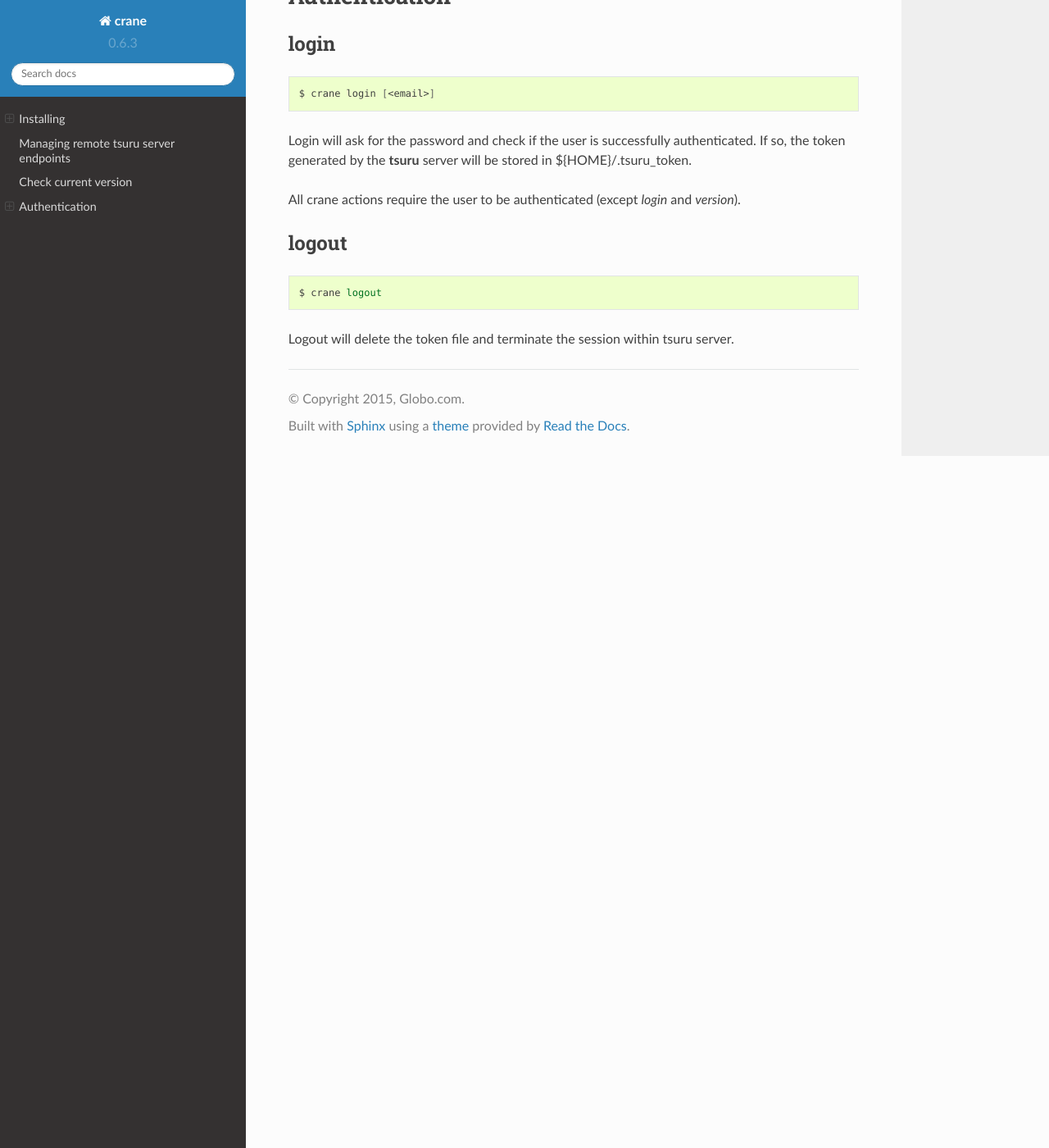
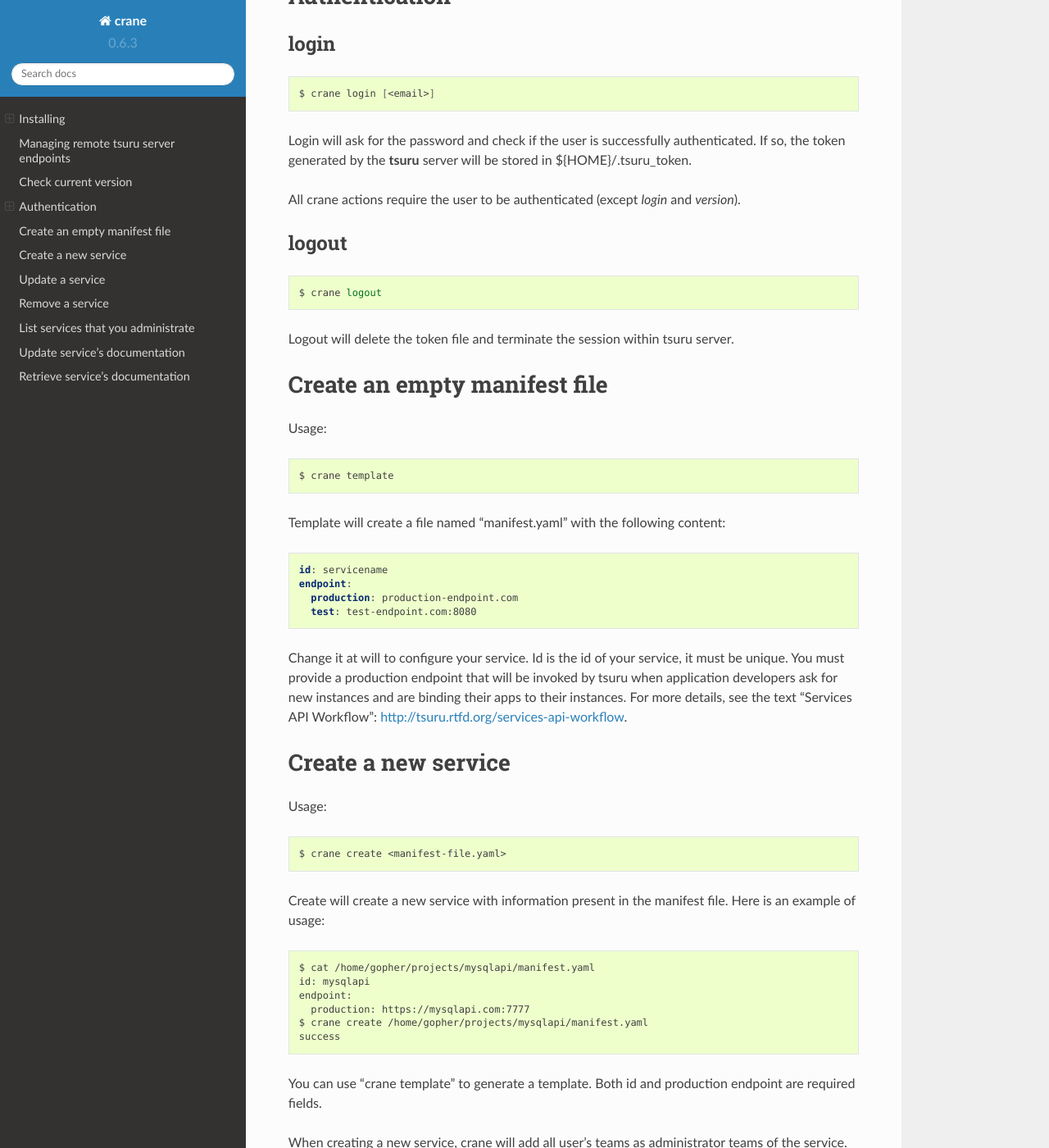
Before and after one commit to tsuru/crane, a Sphinx documentation site: the page built from docs/source/index.rst, in a window 1280 px wide and 1400 px high, scrolled down 2669 px. Shown: the whole window at 82% size. Built offline with Sphinx 7.4.7 and the Read the Docs theme 2.0.0, drawn with Linux system fonts in a browser that asks for light colours; some of the changed text lies outside the part shown.

Commit message:
docs: copying docs from godoc.

```diff
--- a/docs/source/index.rst
+++ b/docs/source/index.rst
@@ -177,3 +177,159 @@
     $ crane logout
 
 Logout will delete the token file and terminate the session within tsuru server.
+
+Create an empty manifest file
+=============================
+
+Usage:
+
+.. highlight:: bash
+
+::
+
+    $ crane template
+
+Template will create a file named "manifest.yaml" with the following content:
+
+.. highlight:: yaml
+
+::
+
+    id: servicename
+    endpoint:
+      production: production-endpoint.com
+      test: test-endpoint.com:8080
+
+Change it at will to configure your service. Id is the id of your service, it
+must be unique. You must provide a production endpoint that will be invoked by
+tsuru when application developers ask for new instances and are binding their
+apps to their instances. For more details, see the text "Services API
+Workflow": http://tsuru.rtfd.org/services-api-workflow.
+
+
+Create a new service
+====================
+
+Usage:
+
+.. highlight:: bash
+
+::
+
+    $ crane create <manifest-file.yaml>
+
+Create will create a new service with information present in the manifest file.
+Here is an example of usage:
+
+.. highlight:: bash
+
+::
+
+	$ cat /home/gopher/projects/mysqlapi/manifest.yaml
+	id: mysqlapi
+	endpoint:
+	  production: https://mysqlapi.com:7777
+	$ crane create /home/gopher/projects/mysqlapi/manifest.yaml
+	success
+
+You can use "crane template" to generate a template. Both id and production
+endpoint are required fields.
+
+When creating a new service, crane will add all user's teams as administrator
+teams of the service.
+
+Update a service
+================
+
+Usage:
+
+.. highlight:: bash
+
+::
+
+    $ crane update <manifest-file.yaml>
+
+Update will update a service using a manifest file. Currently, it's only
+possible to edit an endpoint, or add new endpoints. You need to be an
+administrator of the team to perform an update.
+
+
+Remove a service
+================
+
+Usage:
+
+.. highlight:: bash
+
+::
+
+    $ crane remove <service-id>
+
+Remove will remove a service from crane server. You need to be an administrator
+of the team to remove it.
+
+
+List services that you administrate
+===================================
+
+Usage:
+
+.. highlight:: bash
+
+::
+
+    $ crane list
+
+List will list all services that you administrate, and the instances of each
+service, created by application developers.
+
+
+Update service's documentation
+==============================
+
+Usage:
+
+.. highlight:: bash
+
+::
+
+    $ crane doc-add <service-id> <doc-file.txt>
+
+doc-add will update service's doc. Example of usage:
+
+.. highlight:: bash
+
+::
+
+    $ cat doc.txt
+    mysqlapi
+
+    This service is used for mysql connections.
+
+    Once bound, you will be able to use the following environment variables:
+
+            - MYSQL_HOST: host of MySQL server
+            - MYSQL_PORT: port of MySQL instance
+            - MYSQL_DATABASE_NAME: name of the database
+            - MYSQL_USER: MySQL user for connections
+            - MYSQL_PASSWORD: MySQL password for connections
+    $ crane doc-add mysqlapi doc.txt
+    Documentation for 'mysqlapi' successfully updated.
+
+.. warning::
+
+    You need to be an administrator of the service to update its docs.
+
+
+Retrieve service's documentation
+================================
+
+Usage:
+
+.. highlight:: bash
+
+::
+
+    $ crane doc-get <service-id>
+
+doc-get will retrieve the current documentation of the service.
```
